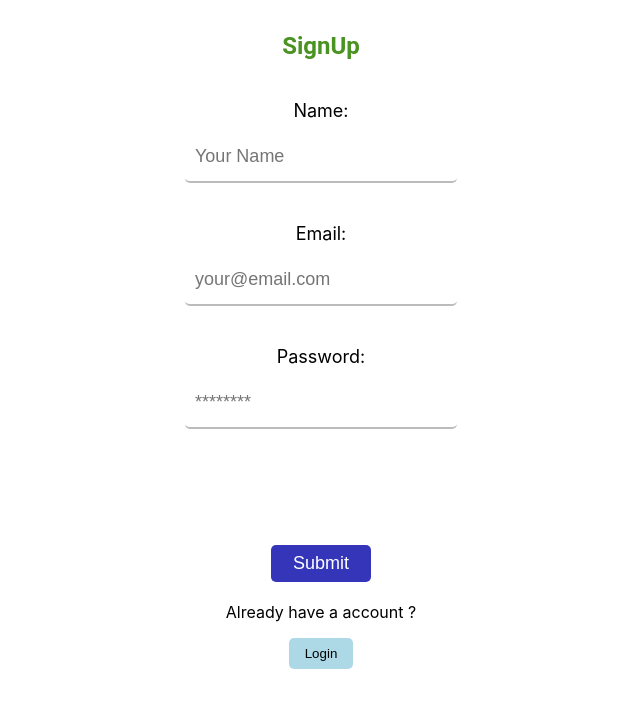
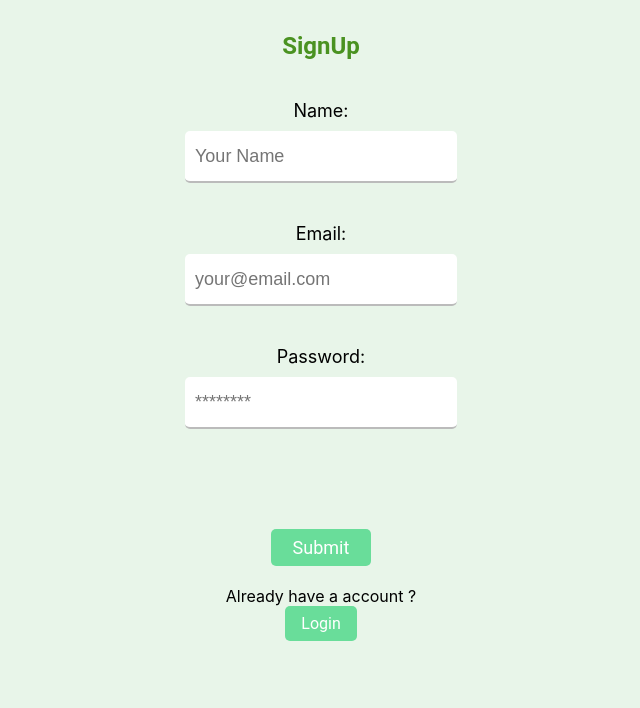
Before and after one commit to AviralSinghPal/Appointment-booking-app, a React (Create React App) app: page /signup in a window 1280 px wide. Shown: the top 708 px of the page, without its empty margins (319-959 px from the left). Built offline with nearby package versions, Linux system fonts and the light colour scheme; no server answers.

Commit message:
updated css

```diff
--- a/src/components/home.css
+++ b/src/components/home.css
@@ -1,77 +1,83 @@
-ul {
-  list-style: none;
-  padding: 0;
-  margin: 0;
-}
+body {
+  background-color: #E8F5E9;
+  }
 
-h1, h2 {
+  button {
+    padding: 0.5rem 1rem;
+    margin: 0 1rem;
+    background-color: rgb(105, 221, 154);
+    border: none;
+    border-radius: 5px;
+    cursor: pointer;
+    font-size: 1rem;
+    font-family: 'Roboto', sans-serif;
+    color: white;
+    text-align: center;
+    }
+
+    button:hover {
+    background-color: rgb(25, 87, 0);
+    transition: all 0.2s ease-in-out;
+    }
+
+  h1 {
+  font-family: 'Roboto', sans-serif;
+  font-size: 3rem;
+  color: #4a9221;
   text-align: center;
-  margin: 1rem 0;
-}
+  margin-top: 2rem;
+  }
 
-button {
-  padding: 0.5rem 1rem;
-  margin: 1rem;
-  background-color: lightblue;
-  border: none;
-  border-radius: 5px;
-  cursor: pointer;
-}
+  h2 {
+  font-family: 'Roboto', sans-serif;
+  font-size: 2rem;
+  color: #3e8e41;
+  text-align: center;
+  margin-top: 2rem;
+  }
 
-li {
-  background-color: lightgray;
-  padding: 1rem;
-  margin: 1rem 0;
-  border-radius: 5px;
-}
-.appointment-card {
-    width: 300px;
-    height: 150px;
-    margin: 10px;
-    border-radius: 10px;
-    box-shadow: 0px 0px 10px #ddd;
-    overflow: hidden;
-    transition: all 0.2s ease-in-out;
+  .appointments-container {
+  display: flex;
+  flex-wrap: wrap;
+  justify-content: center;
+  }
+
+  .appointment-card {
+  width: 300px;
+  height: 150px;
+  margin: 10px;
+  border-radius: 10px;
+  box-shadow: 0 4px 8px 0 rgba(0, 0, 0, 0.2), 0 6px 20px 0 rgba(0, 0, 0, 0.19);
+  overflow: hidden;
+  transition: all 0.2s ease-in-out;
+  background-color: #f2f2f2;
   }
 
   .appointment-card:hover {
-    transform: translateY(-10px);
-    box-shadow: 0px 10px 20px #ddd;
+  transform: translateY(-10px);
+  box-shadow: 0 10px 20px #ddd;
   }
 
   .appointment-card p {
-    font-size: 18px;
-    font-family: Arial, sans-serif;
-    padding: 10px;
-    margin: 0;
+  font-size: 18px;
+  font-family: Arial, sans-serif;
+  padding: 10px;
+  margin: 0;
+  text-align: center;
   }
 
   .reason {
-    font-weight: bold;
-    color: #333;
+  font-weight: bold;
+  color: #333;
   }
 
   .date-time {
-    color: #555;
+  color: #555;
   }
 
-  .appointments-container {
+  .btns{
     display: flex;
-    flex-wrap: wrap;
     justify-content: center;
-  }
-  h1 {
-    font-family: 'Roboto', sans-serif;
-    font-size: 3rem;
-    color: #4a9221;
-    text-align: center;
+    align-items: center;
     margin-top: 2rem;
   }
-
-  h2 {
-    font-family: 'Roboto', sans-serif;
-    font-size: 2rem;
-    color: #3e8e41;
-    text-align: center;
-    margin-top: 2rem;
-  }
--- a/src/components/home.js
+++ b/src/components/home.js
@@ -80,12 +80,10 @@ function Home(props) {
       ) : (
         <div>
           <h1>Please sign in</h1>
-          <button >
-          <Link to="/login">Login</Link>
-          </button>
-          <button >
-          <Link to="/signup">SignUp</Link>
-          </button>
+          <div class="btns">
+          <Link to="/login"><button >Login</button></Link>
+          <Link to="/signup"><button >SignUp</button></Link>
+          </div>
         </div>
       )}
     </div>
--- a/src/components/signup.css
+++ b/src/components/signup.css
@@ -38,7 +38,7 @@
     width: 100px;
     /* height: 30px; */
     font-size: large;
-    background-color: rgb(53, 53, 185);
+    background-color: rgb(105, 221, 154);
     color: white;
     border-radius: 5px;
     border: none;
```
